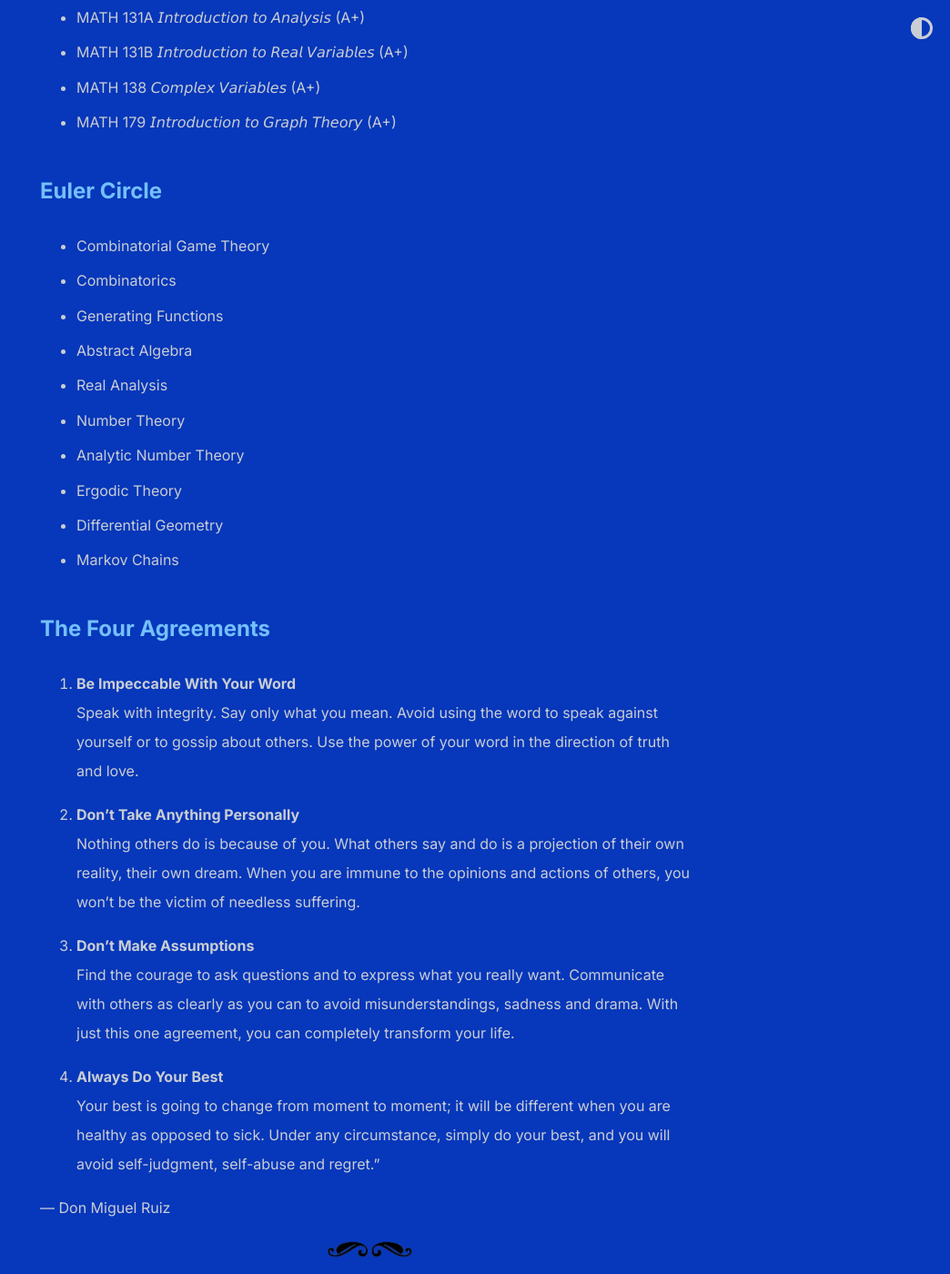
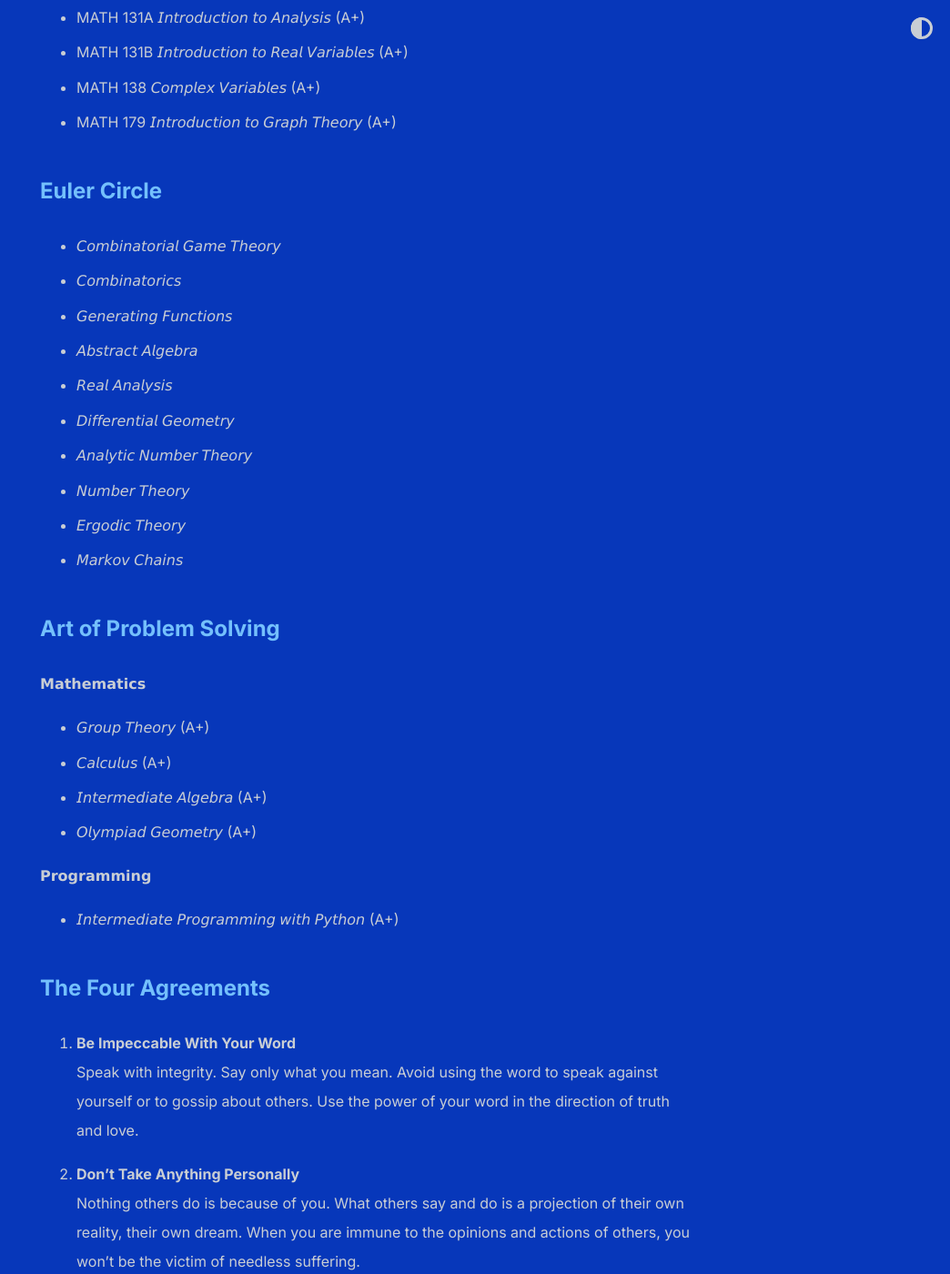
Before and after one commit to shihankanungo/shihankanungo.github.io, a Jekyll site: the page built from x.md, in a window 1280 px wide and 1400 px high, scrolled down 861 px. Shown: the whole window at 91% size, without its empty margins (236-1280 px from the left). Built offline with Jekyll 4.4.1, drawn with Linux system fonts in a browser that asks for light colours.

Commit message:
Update x.md

```diff
--- a/x.md
+++ b/x.md
@@ -28,16 +28,27 @@
 
 ## Euler Circle
 
-- Combinatorial Game Theory
-- Combinatorics
-- Generating Functions
-- Abstract Algebra
-- Real Analysis
-- Number Theory
-- Analytic Number Theory
-- Ergodic Theory
-- Differential Geometry
-- Markov Chains
+- 𝘊𝘰𝘮𝘣𝘪𝘯𝘢𝘵𝘰𝘳𝘪𝘢𝘭 𝘎𝘢𝘮𝘦 𝘛𝘩𝘦𝘰𝘳𝘺
+- 𝘊𝘰𝘮𝘣𝘪𝘯𝘢𝘵𝘰𝘳𝘪𝘤𝘴
+- 𝘎𝘦𝘯𝘦𝘳𝘢𝘵𝘪𝘯𝘨 𝘍𝘶𝘯𝘤𝘵𝘪𝘰𝘯𝘴
+- 𝘈𝘣𝘴𝘵𝘳𝘢𝘤𝘵 𝘈𝘭𝘨𝘦𝘣𝘳𝘢
+- 𝘙𝘦𝘢𝘭 𝘈𝘯𝘢𝘭𝘺𝘴𝘪𝘴
+- 𝘋𝘪𝘧𝘧𝘦𝘳𝘦𝘯𝘵𝘪𝘢𝘭 𝘎𝘦𝘰𝘮𝘦𝘵𝘳𝘺
+- 𝘈𝘯𝘢𝘭𝘺𝘵𝘪𝘤 𝘕𝘶𝘮𝘣𝘦𝘳 𝘛𝘩𝘦𝘰𝘳𝘺
+- 𝘕𝘶𝘮𝘣𝘦𝘳 𝘛𝘩𝘦𝘰𝘳𝘺
+- 𝘌𝘳𝘨𝘰𝘥𝘪𝘤 𝘛𝘩𝘦𝘰𝘳𝘺
+- 𝘔𝘢𝘳𝘬𝘰𝘷 𝘊𝘩𝘢𝘪𝘯𝘴
+
+## Art of Problem Solving
+
+**𝗠𝗮𝘁𝗵𝗲𝗺𝗮𝘁𝗶𝗰𝘀**
+- 𝘎𝘳𝘰𝘶𝘱 𝘛𝘩𝘦𝘰𝘳𝘺 (A+)
+- 𝘊𝘢𝘭𝘤𝘶𝘭𝘶𝘴 (A+)
+- 𝘐𝘯𝘵𝘦𝘳𝘮𝘦𝘥𝘪𝘢𝘵𝘦 𝘈𝘭𝘨𝘦𝘣𝘳𝘢 (A+)
+- 𝘖𝘭𝘺𝘮𝘱𝘪𝘢𝘥 𝘎𝘦𝘰𝘮𝘦𝘵𝘳𝘺 (A+)
+
+**𝗣𝗿𝗼𝗴𝗿𝗮𝗺𝗺𝗶𝗻𝗴**
+- 𝘐𝘯𝘵𝘦𝘳𝘮𝘦𝘥𝘪𝘢𝘵𝘦 𝘗𝘳𝘰𝘨𝘳𝘢𝘮𝘮𝘪𝘯𝘨 𝘸𝘪𝘵𝘩 𝘗𝘺𝘵𝘩𝘰𝘯 (A+)
 
 ## The Four Agreements
 
```
